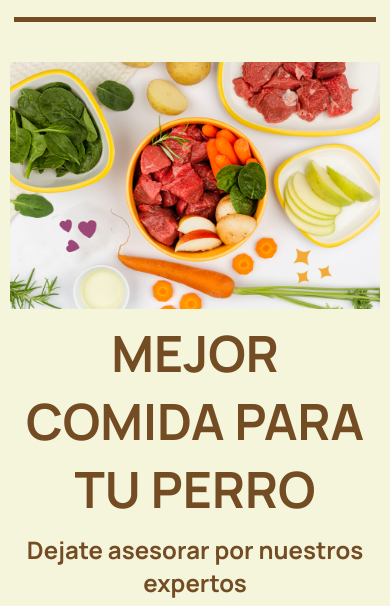
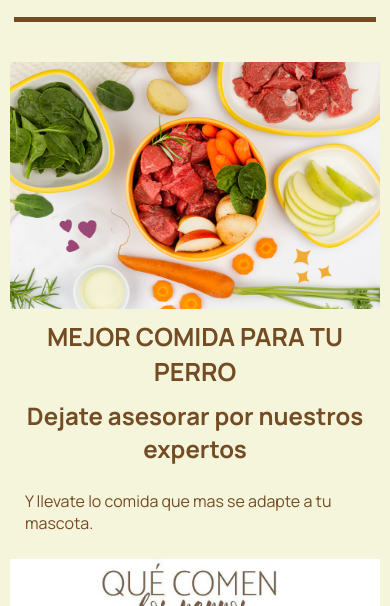
Before and after one commit to rocio-ld/project-promo-z-module2-team1, a website built with Vite: page src/index.html in a window 390 px wide. Shown: the part 194-800 px from the top of the page. Built offline with nearby package versions, Linux system fonts and the light colour scheme.

Commit message:
cambio tamaño letra h1 para version movil

```diff
--- a/src/scss/layout/_section1.scss
+++ b/src/scss/layout/_section1.scss
@@ -15,8 +15,11 @@
     font-size: 50px;
     font-weight: bold;
     text-align: center;
+       @media(max-width: 768px){
+        font-size:25px;
+      }
+      }
 
-  }
     &__title2 {
       font-family: $font;
       color: rgb(116,76,36);
```
